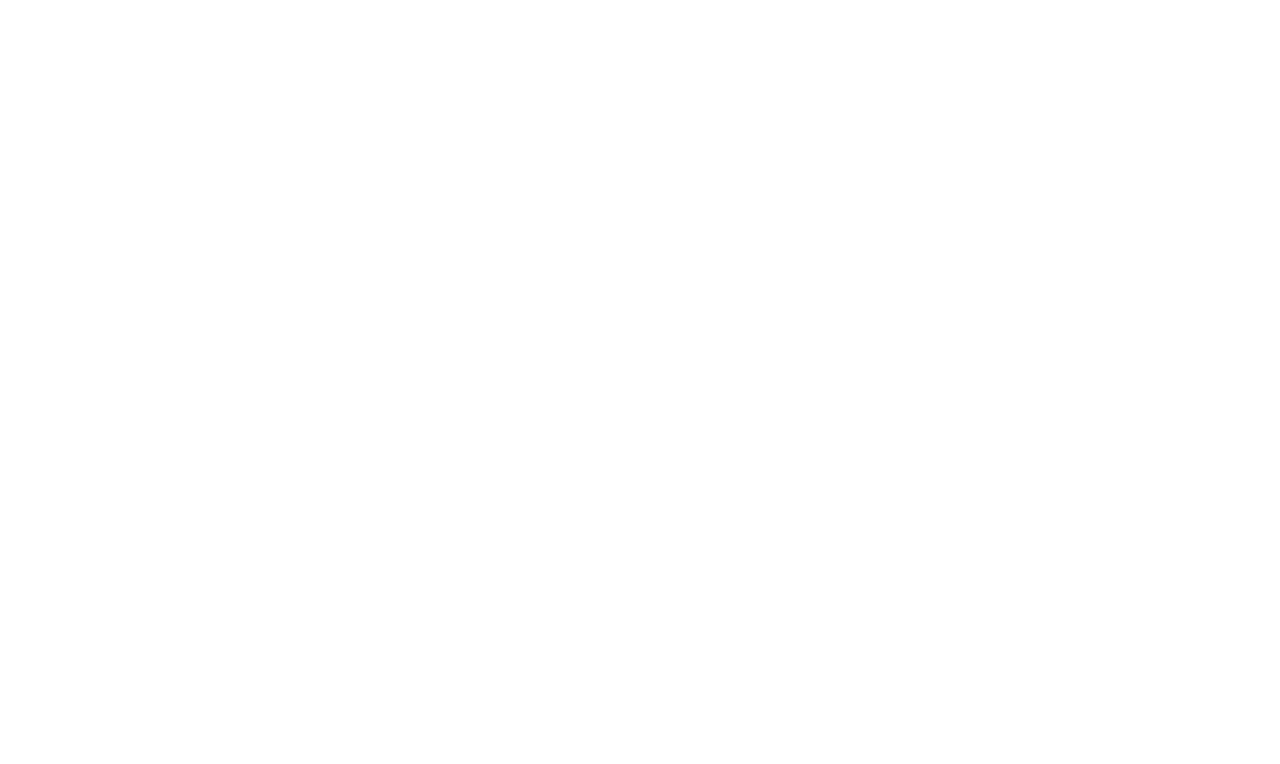
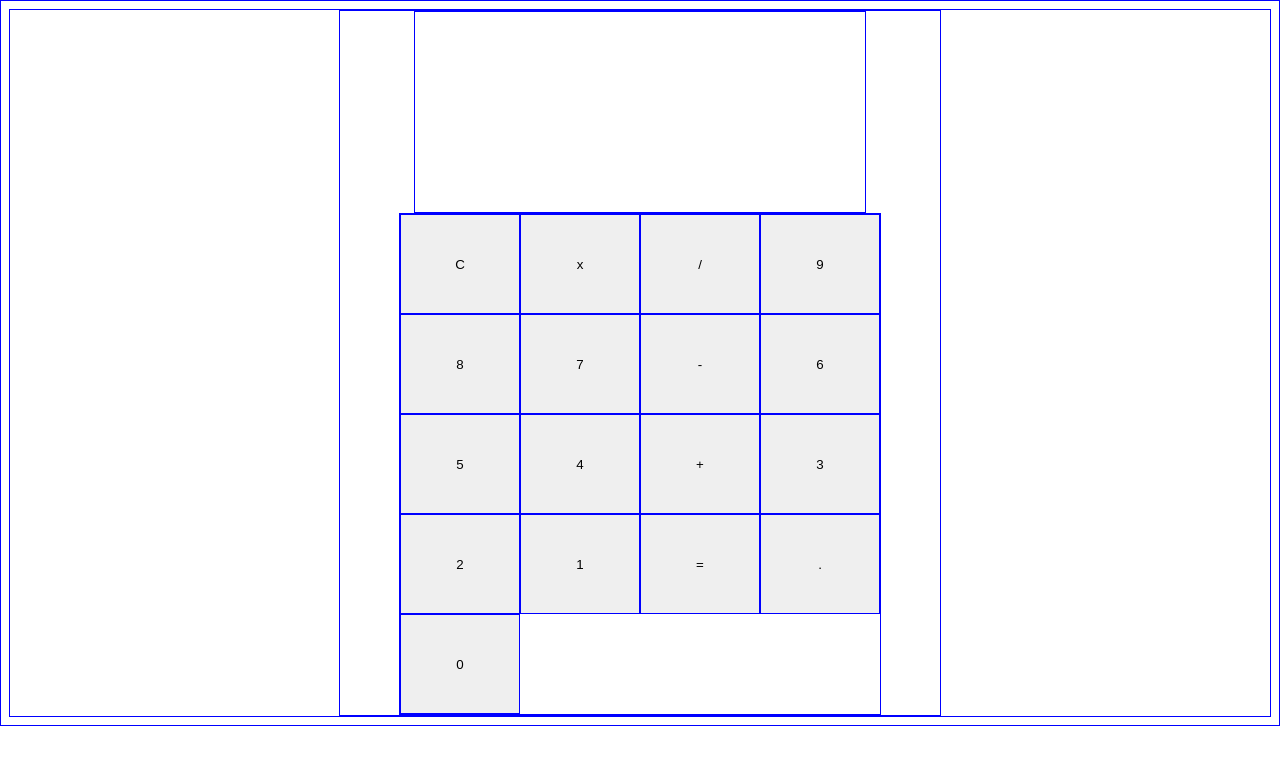
Before and after one commit to WolfMozart8/Calculator, a plain HTML site: page index.html in a window 1280 px wide. Drawn offline with Linux system fonts and the light colour scheme.

Commit message:
Basic css structure

```diff
--- a/index.html
+++ b/index.html
@@ -8,7 +8,28 @@
     <title>Calculator</title>
 </head>
 <body>
-
+    <div id="calculator">
+    <div id="display"></div>
+    <div id="buttons">
+        <button value="c">C</button>
+        <button value="*">x</button>
+        <button value="/">/</button>
+        <button value="9">9</button>
+        <button value="8">8</button>
+        <button value="7">7</button>
+        <button value="-">-</button>
+        <button value="6">6</button>
+        <button value="5">5</button>
+        <button value="4">4</button>
+        <button value="+">+</button>
+        <button value="3">3</button>
+        <button value="2">2</button>
+        <button value="1">1</button>
+        <button value="=">=</button>
+        <button value=".">.</button>
+        <button value="0">0</button>
+    </div> <!--buttons-->
+</div> <!--Calculator-->
 <script src="./script.js"></script>
 </body>
 </html>
--- a/script.js
+++ b/script.js
@@ -1,3 +1,21 @@
+const btns = document.querySelectorAll("button");
+const display = document.getElementById("display");
+let num1 = "";
+let = btnKey = "";
+
+btns.forEach(addEventListener("click",pressKey));
+
+function pressKey (e) {
+   const key = e.target.value;
+   if (key === undefined) {
+    console.log("choose a valid button you fool!")
+   }
+   else {
+    num1 += key;
+    display.textContent = num1;
+   }
+}
+
 function add (a, b) {
     return a + b;
 }
--- a/style.css
+++ b/style.css
@@ -0,0 +1,24 @@
+* {
+    border: 1px solid blue;
+}
+#calculator {
+    display: flex;
+    flex-direction: column;
+    align-items: center;
+    width: 600px;
+    margin: 0 auto;
+
+}
+#display {
+    width: 450px;
+    height: 200px;
+}
+#buttons {
+    display: grid;
+    grid-template-columns: repeat(4, 1fr);
+    grid-template-rows: repeat(5, 1fr);
+}
+button {
+    width: 120px;
+    height: 100px;
+}
```
